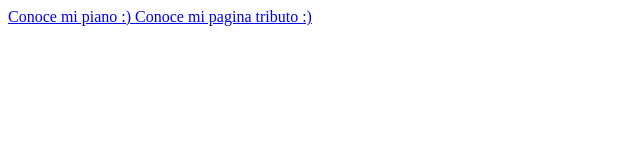
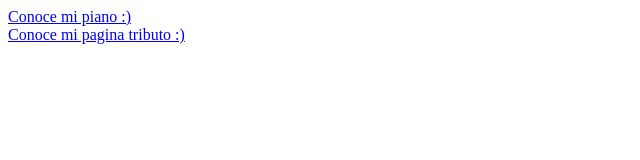
Before and after one commit to jansant/jansant.github.io, a plain HTML site: page index.html in a window 1280 px wide. Shown: the whole page, without its empty margins (0-640 px from the left). Drawn offline with Linux system fonts and the light colour scheme.

Commit message:
Update index.html

```diff
--- a/index.html
+++ b/index.html
@@ -7,7 +7,7 @@
     <title>Conoce mis projectos </title>
 </head>
 <body>
-  <a href="js-instrument/index.html"> Conoce mi piano :) </a>
+  <a href="js-instrument/index.html"> Conoce mi piano :) </a> <br>
   <a href="web-development-bootcamp/VicentVanGogh.html"> Conoce mi pagina tributo :) </a>
 </body>
 </html>
```
